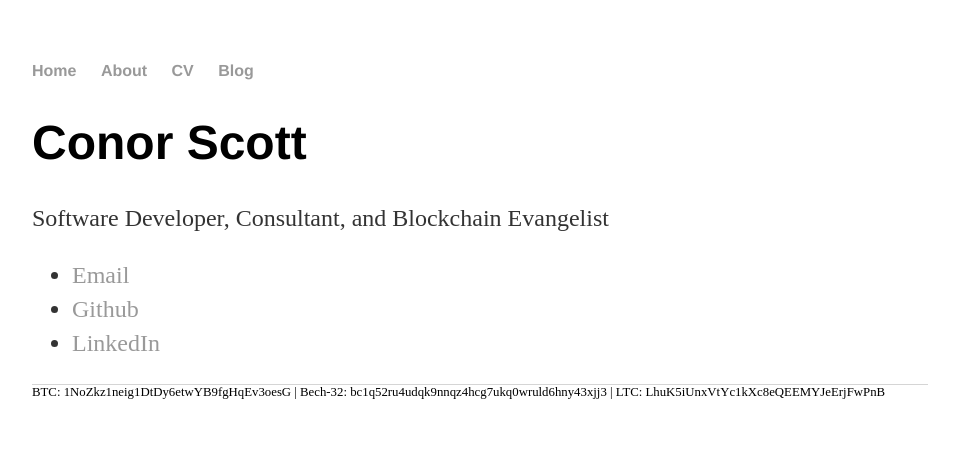
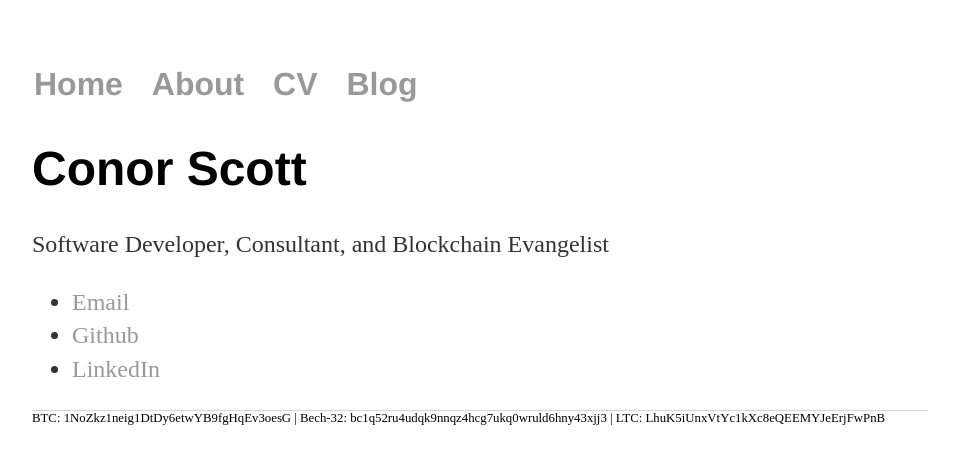
Before and after one commit to conscott/conscott.github.io, a Jekyll site: the page built from index.html, in a window 1280 px wide. Shown: the top 464 px of the page, without its empty margins (160-1119 px from the left). Built offline with Jekyll 4.4.1, drawn with Linux system fonts in a browser that asks for light colours.

Commit message:
Update footer size and padding

```diff
--- a/css/main.css
+++ b/css/main.css
@@ -11,7 +11,7 @@
 h3 { font-size: 2.3em; }
 h4 { font-size: 1.9em; }
 
-nav ul, footer ul { font-size: 1em; font-family: 'Helvetica', 'Arial', 'Sans-Serif'; padding: 0px; list-style: none; font-weight: bold; }
+nav ul, footer ul { font-size: 2em; font-family: 'Helvetica', 'Arial', 'Sans-Serif'; padding: 2px; list-style: none; font-weight: bold; }
 nav ul li, footer ul li { display: inline; margin-right: 20px; }
 
 footer { border-top: 1px solid #d5d5d5; font-size: .8em; }
```
